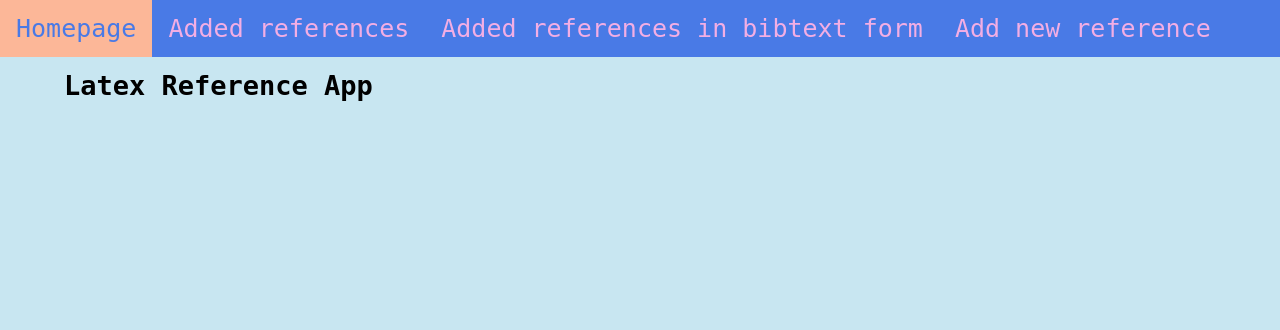
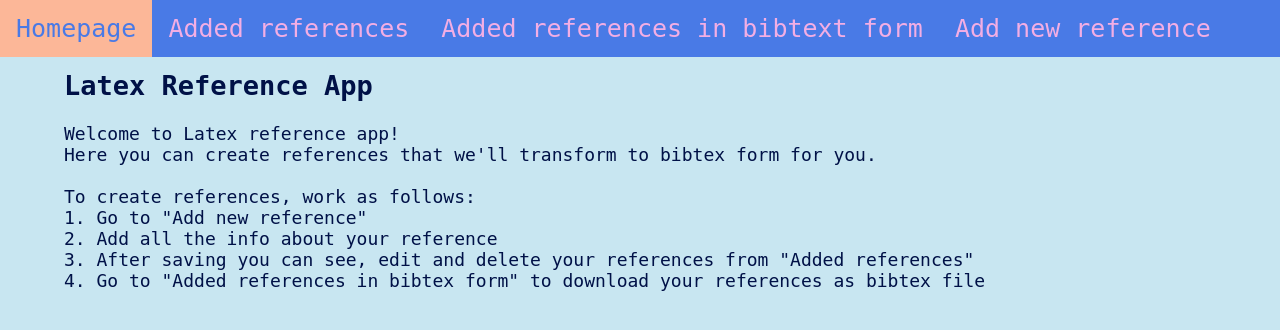
Before and after one commit to lumikt/kahvi, a Flask app: page / in a window 1280 px wide. Shown: the top 330 px of the page. Run offline with Flask 3, Linux system fonts and the light colour scheme.

Commit message:
Ulkoasun muokkausta

```diff
--- a/src/static/main.css
+++ b/src/static/main.css
@@ -5,6 +5,7 @@ body {
     font-family: Monospace;
     background-color: rgb(200, 230, 241);
     font-size: 18px;
+    color:rgb(0, 17, 71)
   }
 
 .topnav {
@@ -61,9 +62,11 @@ color:  #497ae6;
   width: 100%;
   max-width: 800px;
   box-sizing: border-box;
+  border-radius: 15px;
 }
 
 #dynamic-form select {
   margin-bottom: 15px;
   padding: 5px;
+  border-radius: 15px;
 }
--- a/src/templates/bib_ref.html
+++ b/src/templates/bib_ref.html
@@ -11,7 +11,7 @@ Latex Reference App - Bibtex form references
 <div>
     <h3>Export bibtex references</h3>
     <p>Download your references as a .txt file.</p>
-    <button type="submit" href="/exportBibtex">Download</button>
+    <button type="submit" class="button" href="/exportBibtex">Download</button>
     <a href="/exportBibtex">Download</a>
 </div>
 <div>
--- a/src/templates/edit_ref.html
+++ b/src/templates/edit_ref.html
@@ -39,7 +39,7 @@ Latex Reference App - References
             {% endfor %}
         </div>
 
-        <input type="submit" value="Save Changes">
+        <input type="submit" class="button" value="Save Changes">
     </form>
 </div>
 
--- a/src/templates/index.html
+++ b/src/templates/index.html
@@ -8,6 +8,17 @@ Latex Reference App - Add reference
 
 <h2>Latex Reference App</h2>
 
+<p>
+Welcome to Latex reference app! <br>
+Here you can create references that we'll transform to bibtex form for you. <br>
+<br>
+To create references, work as follows: <br>
+1. Go to "Add new reference" <br>
+2. Add all the info about your reference<br>
+3. After saving you can see, edit and delete your references from "Added references" <br>
+4. Go to "Added references in bibtex form" to download your references as bibtex file
+
+</p>
 <div>
     {% if message %}
     {{ message }}
```
